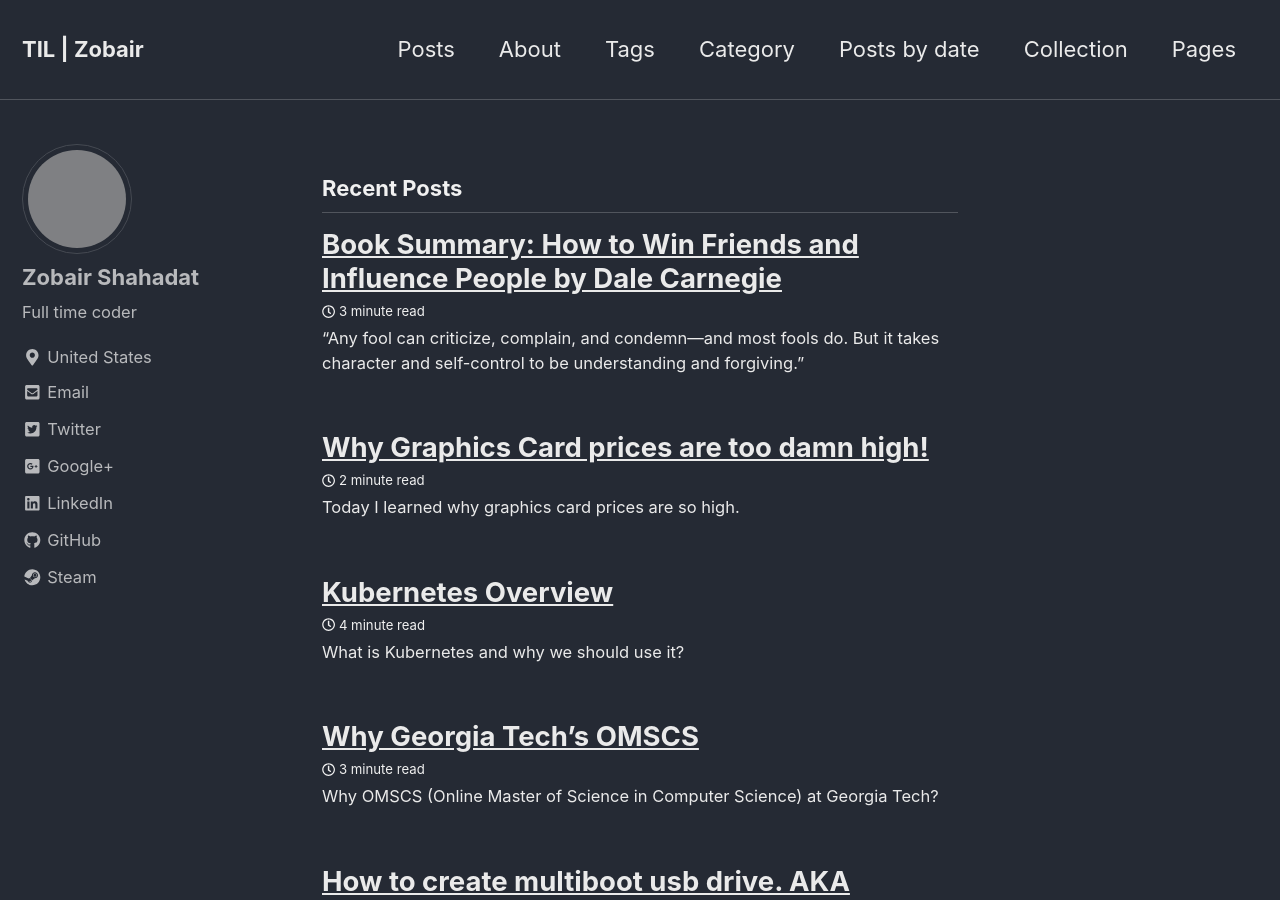
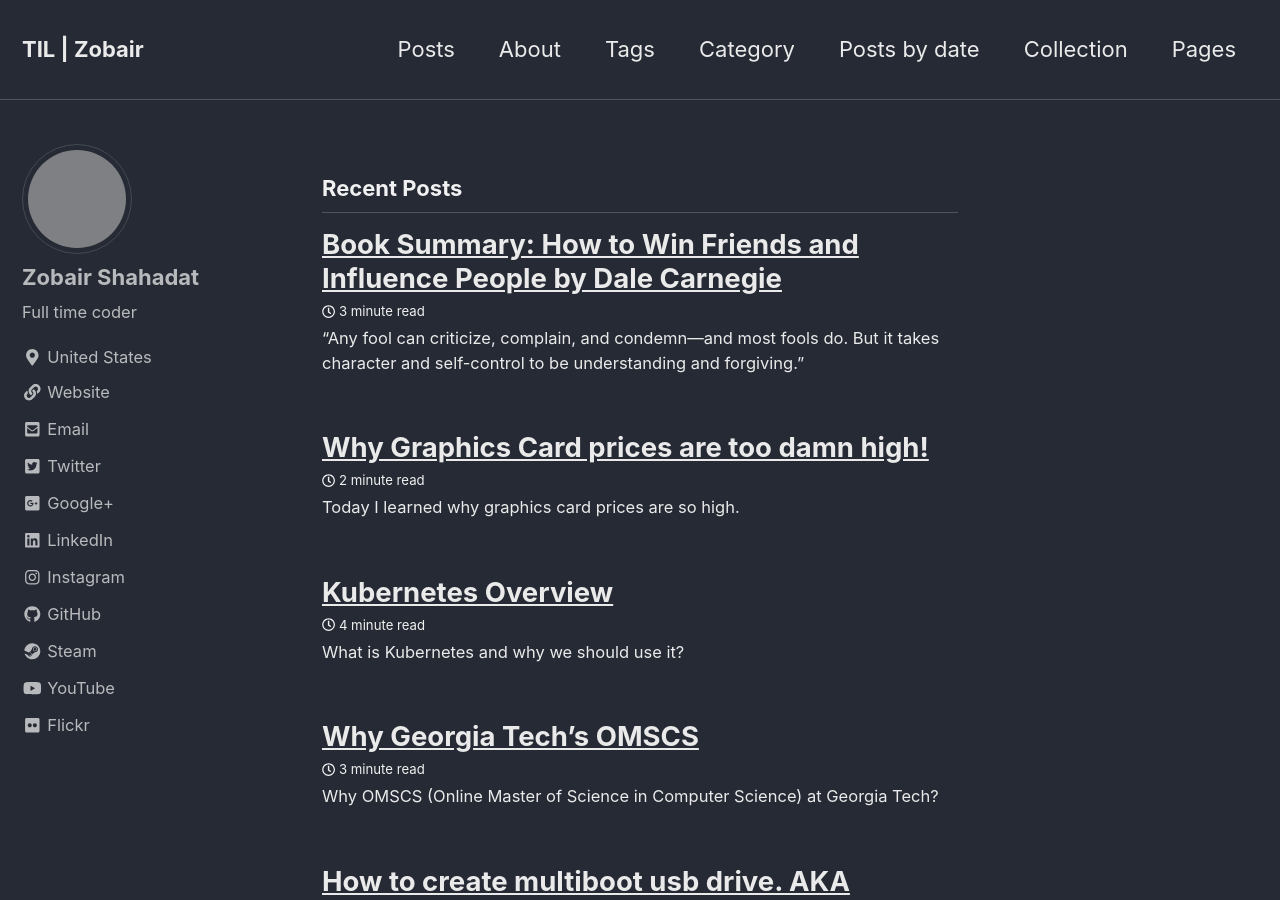
Before and after one commit to zmsp/zmsp.github.io, a Jekyll site: the page built from index.html, in a window 1280 px wide and 900 px high. Built offline with Jekyll 4.4.1, drawn with Linux system fonts in a browser that asks for light colours; nearby versions of some CDN libraries; the list of posts is cut into pages by our own code; some of the changed lines change nothing that is shown; grey boxes are pictures that could not be loaded.

Commit message:
Update _config.yml

```diff
--- a/_config.yml
+++ b/_config.yml
@@ -90,7 +90,8 @@ social:
   links: # An array of links to social media profiles
     - "https://github.com/zmsp"
     - "https://www.linkedin.com/in/zshahadat"
-    - "https://plus.google.com/+biggzee"
+    - "https://plus.google.com/+BiggZee"
+    -
     - "https://twitter.com/littlebigcoder"
 
 # Analytics
@@ -107,19 +108,19 @@ author:
   bio              : "Full time coder"
   location         : "United States"
   email            : "zobair.career@gmail.com"
-  uri              :
+  uri              : "zobairshahadat.com"
   home             : # null (default), "absolute or relative url to link to author home"
   bitbucket        :
   codepen          :
   dribbble         :
-  flickr           :
+  flickr           : "https://www.flickr.com/photos/12565927@N03/"
   facebook         :
   foursquare       :
   github           : "zmsp"
   gitlab           :
-  google_plus      : "BiggZee"
+  google_plus      : "+BiggZee"
   keybase          :
-  instagram        :
+  instagram        : "bigzei"
   lastfm           :
   linkedin         : "zshahadat"# "john-doe-12345678" (the last part of your profile url, e.g. https://www.linkedin.com/in/john-doe-12345678)
   pinterest        :
@@ -131,7 +132,7 @@ author:
   vine             :
   weibo            :
   xing             :
-  youtube          : # "https://youtube.com/c/MichaelRoseDesign"
+  youtube          : "https://www.youtube.com/user/ShahadatZ"
 
 
 # Reading Files
```
